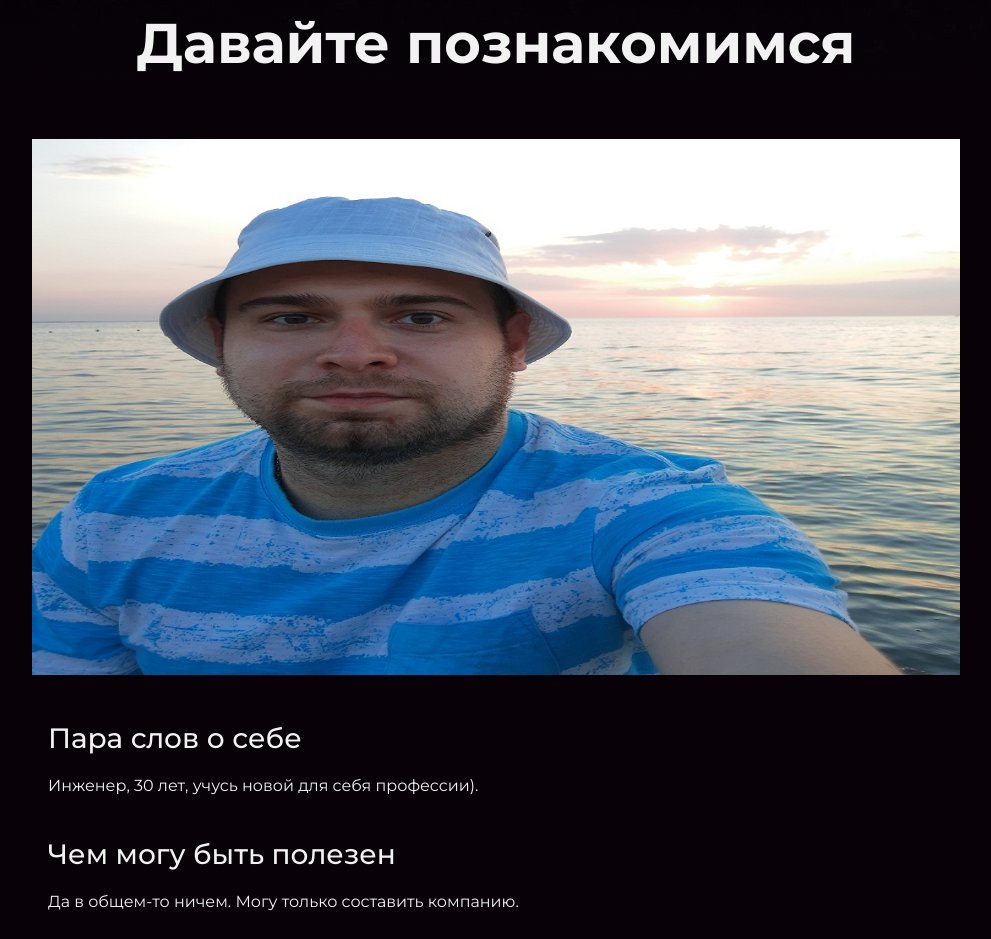
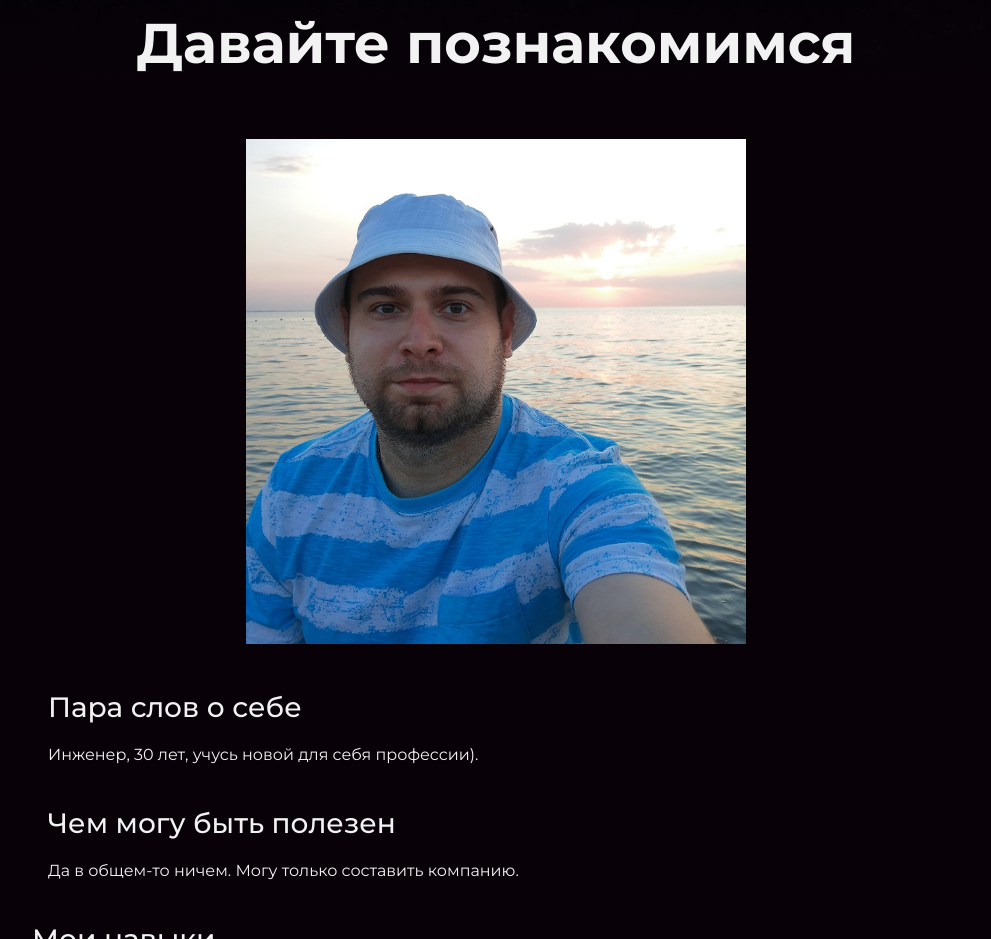
Before and after one commit to LaMorTe77/my-site, a plain HTML site: page index.html in a window 1280 px wide. Shown: the part 921-1860 px from the top of the page, without its empty margins (144-1135 px from the left). Drawn offline with Linux system fonts and the light colour scheme.

Commit message:
Add files via upload

```diff
--- a/index.html
+++ b/index.html
@@ -29,7 +29,7 @@
       <div class="container">
       <h2 class="subheading">Давайте познакомимся</h2>
       <figure class="user-image">
-        <img src="files/user.jpg" width="928" height="536" alt="Фотография неопознанного енота">
+        <img src="files/user.jpg" width="500" alt="Фотография неопознанного енота">
       </figure>
       <div class="container">
       <h3>Пара слов о себе</h3>
```
